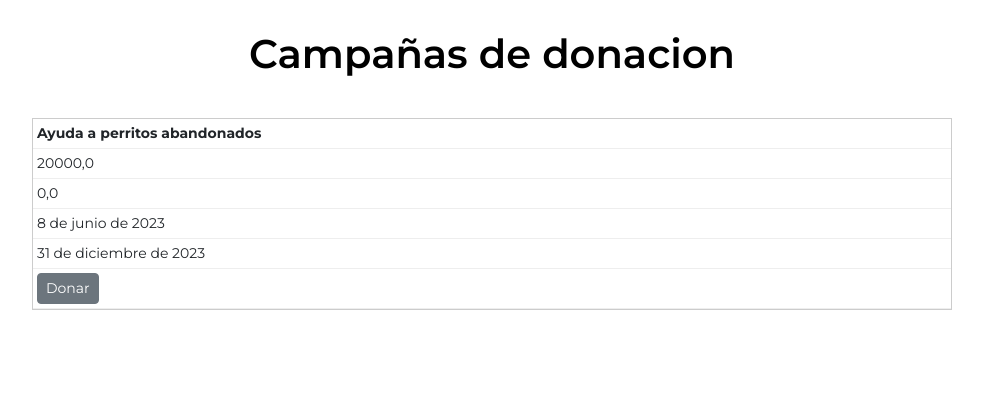
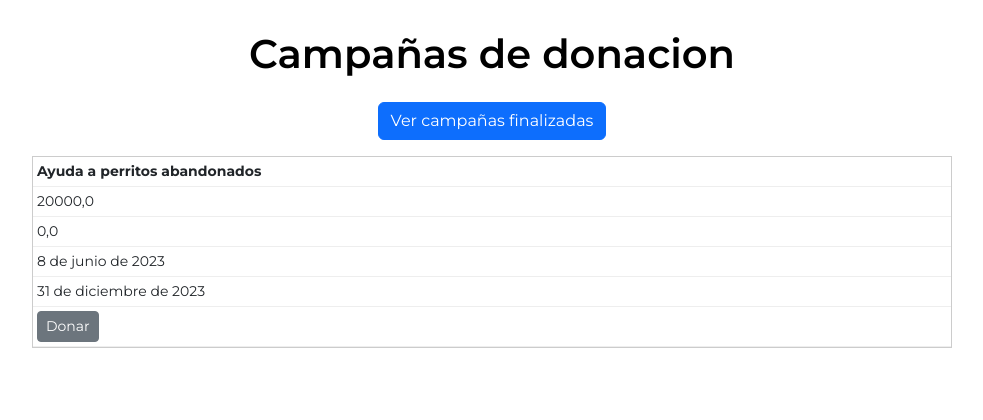
Before and after one commit to cd-paliv/is2, a Django app: page /viewcampaigns/ in a window 1280 px wide. Shown: the part 76-496 px from the top of the page, without its empty margins (148-1131 px from the left). Run offline with Django 4.2, Linux system fonts and the light colour scheme; data comes from the database, SQL or seed files in the repository; some libraries are stand-ins or nearby versions.

Commit message:
[FIX] template de donaciones con botones y listado vacío

```diff
--- a/src/OMD/OMDApp/templates/donations/view_donations.html
+++ b/src/OMD/OMDApp/templates/donations/view_donations.html
@@ -14,8 +14,8 @@
         {% else %}
             {% if perms.OMDApp.is_vet %}
                 <a href="{% url 'registerEvent' %}" class="btn btn-primary">Crear Campaña</a>
+            {% endif %}
                 <a href="{% url 'listFinalizedDonations' %}" class="btn btn-primary">Ver campañas finalizadas</a>
-            {% endif %}
             {% if perms.OMDApp.is_client %}
                 <a href="{% url 'myDonations' %}" class="btn btn-primary">Mis donaciones</a>
             {% endif %}
@@ -50,7 +50,7 @@
                                         <a href="{% url 'registerDonation' campana_id=campana.id %}" class="btn btn-secondary btn-sm">Donar</a>
                                     {% endif %}
                             </td>
-                        {% endif %}
+                            {% endif %}
                         </tr>
                     {% endfor %}
                 </tbody>
@@ -58,6 +58,19 @@
         </div>
     </div>
 {% else %}
-    <h1 class="text-center fw-semibold mb-4">No hay campañas de donacion {% if view_finalized_donations %}finalizadas{% endif %}</h1>
+    <h1 class="text-center fw-semibold mb-4">No hay campañas de donacion {% if view_finalized_donations %}finalizadas{% else %}activas{% endif %}</h1>
+    <div class="d-grid gap-2 d-md-flex justify-content-md-center mt-4">
+        {% if view_finalized_donations %}
+            <a href="{% url 'viewCampaigns' %}" class="btn btn-secondary">Atrás</a>
+        {% else %}
+            {% if perms.OMDApp.is_vet %}
+                <a href="{% url 'registerEvent' %}" class="btn btn-primary">Crear Campaña</a>
+            {% endif %}
+                <a href="{% url 'listFinalizedDonations' %}" class="btn btn-primary">Ver campañas finalizadas</a>
+            {% if perms.OMDApp.is_client %}
+                <a href="{% url 'myDonations' %}" class="btn btn-primary">Mis donaciones</a>
+            {% endif %}
+        {% endif %}
+    </div>
 {% endif %}
 {% endblock content %}
```
